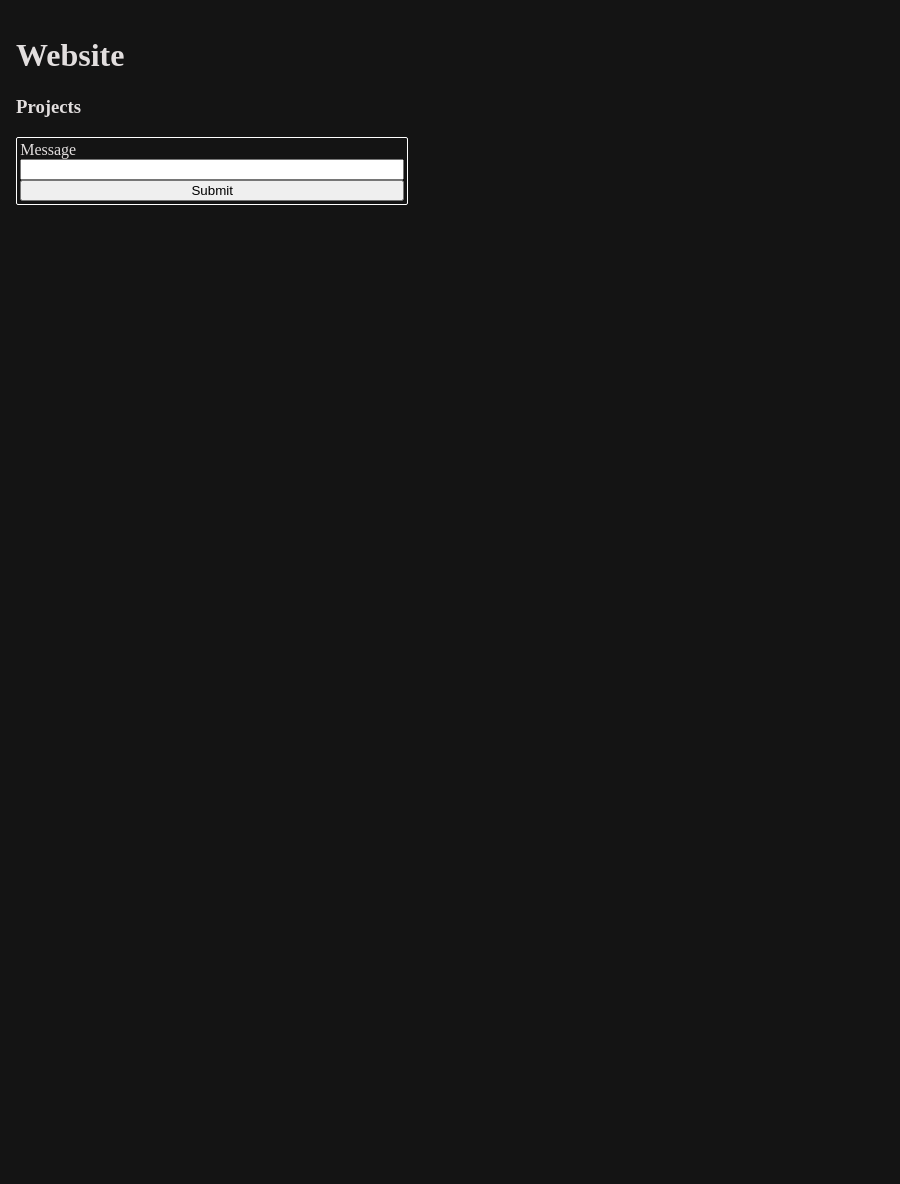
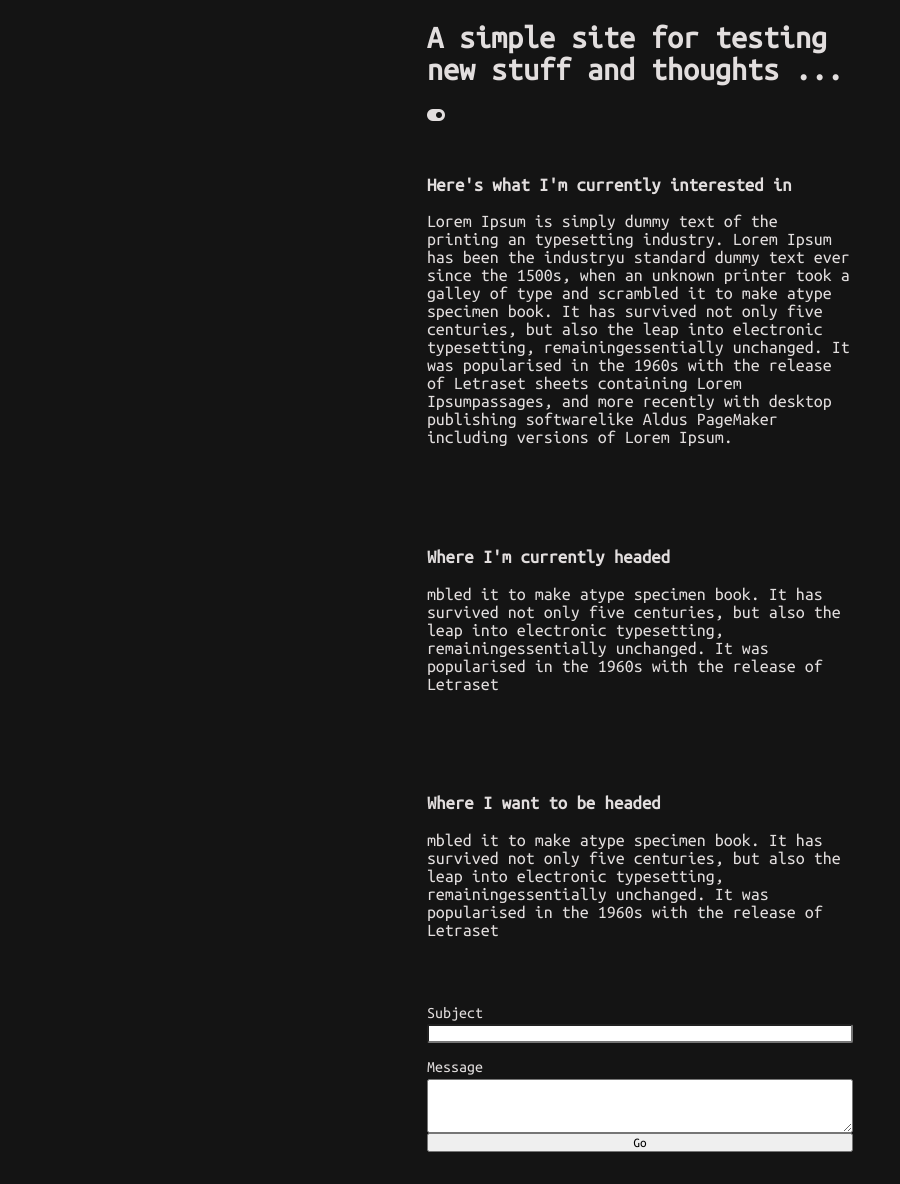
Before and after one commit to LachlanStephan/mysite, a PHP site: page / in a window 1280 px wide. Shown: the whole page, without its empty margins (0-900 px from the left). Before the commit the page ends 205 px from the top, so only its background shows below. Run offline with PHP 8.4, Linux system fonts and the light colour scheme; some libraries are stand-ins or nearby versions.

Commit message:
update to vanilla rebuild

```diff
--- /dev/null
+++ b/darkMode.js
@@ -0,0 +1,27 @@
+const icon = document.getElementById("toggleIcon");
+const iconClass = "fa-solid fa-toggle-";
+
+const toggleColour = () => {
+	const body = document.getElementById("body");
+	if (body.className === "lightMode") {
+		toggleIcon("on");
+	} else {
+		toggleIcon("off");
+	}
+	body.classList.toggle("lightMode");
+};
+
+const toggleIcon = (suffix) => {
+	const newClass = iconClass + suffix;
+	if (suffix === "on") {
+		icon.className = newClass;
+	} else {
+		icon.className = newClass;
+	}
+};
+
+const setIcon = () => {
+	icon.className = iconClass + "on";
+};
+
+setIcon();
--- a/index.html
+++ b/index.html
@@ -7,27 +7,64 @@
 		<title>A website</title>
 		<link rel="stylesheet" href="./style.css" />
 		<script src="./main.js" defer></script>
-		<script type="module" src="./githubData.js"></script>
-        <!-- ADD FONT -->
-	<body>
+		<script src="./darkMode.js" defer></script>
+		<script
+			src="https://kit.fontawesome.com/9aba6f04e1.js"
+			crossorigin="anonymous"
+		></script>
+		<!-- <script type="module" src="./githubData.js"></script> -->
+		<link rel="preconnect" href="https://fonts.googleapis.com" />
+		<link rel="preconnect" href="https://fonts.gstatic.com" crossorigin />
+		<link
+			href="https://fonts.googleapis.com/css2?family=Ubuntu+Mono&display=swap"
+			rel="stylesheet"
+		/>
+
+		<!-- Other font I may want to use at some point -->
+
+		<!-- <link rel="preconnect" href="https://fonts.googleapis.com" />
+		<link rel="preconnect" href="https://fonts.gstatic.com" crossorigin />
+		<link
+			href="https://fonts.googleapis.com/css2?family=Architects+Daughter&display=swap"
+			rel="stylesheet"
+		/> -->
+	</head>
+	<!-- ADD FONT -->
+	<body id="body">
 		<!-- Header -->
 		<header>
-			<h1>Website</h1>
+			<h1>A simple site for testing new stuff and thoughts ...</h1>
+			<div class="toggle" onclick="toggleColour()">
+				<i id="toggleIcon" class=""></i>
+			</div>
 		</header>
-		<!-- Fetched proj data from github -->
 		<main>
-			<h3>Projects</h3>
-            <section id="sect"></section>
+			<!-- Interests - programming related -->
+			<section id="interests">
+				<h3>Here's what I'm currently interested in</h3>
+				<p id="int_text"></p>
+			</section>
+
+			<!-- Current direction -->
+			<section id="direction">
+				<h3>Where I'm currently headed</h3>
+				<p id="direct_text"></p>
+			</section>
+
+			<!-- Work I want to do -->
+			<section id="idealWork">
+				<h3>Where I want to be headed</h3>
+				<p id="ideal_text"></p>
+			</section>
+
+			<!-- Contact form-->
+			<form action="" preventDefault>
+				<label for="subject">Subject</label>
+				<input type="text" name="subject" />
+				<label for="message"> Message </label>
+				<textarea type="textarea" name="message" id=""> </textarea>
+				<button type="submit" class="submitBtn">Go</button>
+			</form>
 		</main>
-        <!-- Contact form-->
-        <aside class="form">
-            <form action="">
-                <label for="message">
-                    Message
-                </label>
-                <input type="textarea" name="message" id="">
-                <input type="submit">
-            </form>
-        </aside>
 	</body>
 </html>
--- a/main.js
+++ b/main.js
@@ -0,0 +1,24 @@
+// Update this to come from api
+const text = {
+	interests:
+		"Lorem Ipsum is simply dummy text of the printing an typesetting industry. Lorem Ipsum has been the industryu standard dummy text ever since the 1500s, when an unknown	printer took a galley of type and scrambled it to make atype specimen book. It has survived not only five centuries,				but also the leap into electronic typesetting, remainingessentially unchanged. It was popularised in the 1960s with	the release of Letraset sheets containing Lorem Ipsumpassages, and more recently with desktop publishing softwarelike Aldus PageMaker including versions of Lorem Ipsum.",
+	direction:
+		"mbled it to make atype specimen book. It has survived not only five centuries,				but also the leap into electronic typesetting, remainingessentially unchanged. It was popularised in the 1960s with	the release of Letraset ",
+	idealWork:
+		"mbled it to make atype specimen book. It has survived not only five centuries,				but also the leap into electronic typesetting, remainingessentially unchanged. It was popularised in the 1960s with	the release of Letraset ",
+};
+
+const ele = {
+	int: document.getElementById("int_text"),
+	direct: document.getElementById("direct_text"),
+	ideal: document.getElementById("ideal_text"),
+};
+
+const setText = () => {
+	console.log(ele);
+	ele.int.innerHTML = text.interests;
+	ele.direct.innerHTML = text.direction;
+	ele.ideal.innerHTML = text.idealWork;
+};
+
+setText();
--- a/style.css
+++ b/style.css
@@ -1,43 +1,82 @@
+* {
+	font-family: "Ubuntu Mono", monospace;
+	/* font-family: "Architects Daughter", cursive; */
+}
+
 body {
-	padding: 0.5rem;
-	margin: 0.5rem;
+	padding: 0;
+	margin: 0;
 	background-color: rgb(20, 20, 20);
 	color: rgb(226, 222, 222);
-	width: 100vw;
 }
 
-h4 {
-	font-weight: 1000;
-	margin-right: 0.5rem;
+.lightMode {
+	color: rgb(20, 20, 20);
+	background-color: rgb(226, 222, 222);
 }
 
+main,
+header {
+	width: 33.3%;
+	margin: 0 auto;
+	display: flex;
+	justify-content: center;
+	align-items: center;
+	flex-direction: column;
+}
+/* Override above */
+header {
+	align-items: flex-start;
+}
+
+main {
+	margin-bottom: 2rem;
+}
+/* Override above */
+
 p {
-	color: #ccc;
-	margin-right: 0.5rem;
+	font-size: 18px;
+}
+
+section {
+	margin: 2rem 0rem;
 }
 
 form {
-	margin-top: 1rem;
-	padding: 0.2rem;
-	border-radius: 2px;
-	border: 1px solid white;
+	width: 100%;
 	display: flex;
+	justify-content: flex-start;
 	flex-direction: column;
-	width: 30%;
 }
 
-.projContainer {
-	display: flex;
-	align-items: center;
-	border: 1px solid white;
-	width: 90%;
-	padding: 0.2rem;
-	border-radius: 2px;
+input,
+textarea {
+	border-radius: 2.5px;
+}
+
+label {
+	margin: 1rem 0rem 0.2rem 0rem;
+}
+
+textarea {
+	min-height: 3rem;
+}
+
+.toggle:hover {
+	cursor: pointer;
 }
 
 /* Media query stuffs */
-@media (max-width: 600px) {
-	form {
-		width: 70%;
+@media (max-width: 1000px) {
+	main,
+	header {
+		width: 60%;
 	}
 }
+
+@media (max-width: 600px) {
+	main,
+	header {
+		width: 80%;
+	}
+}
```
